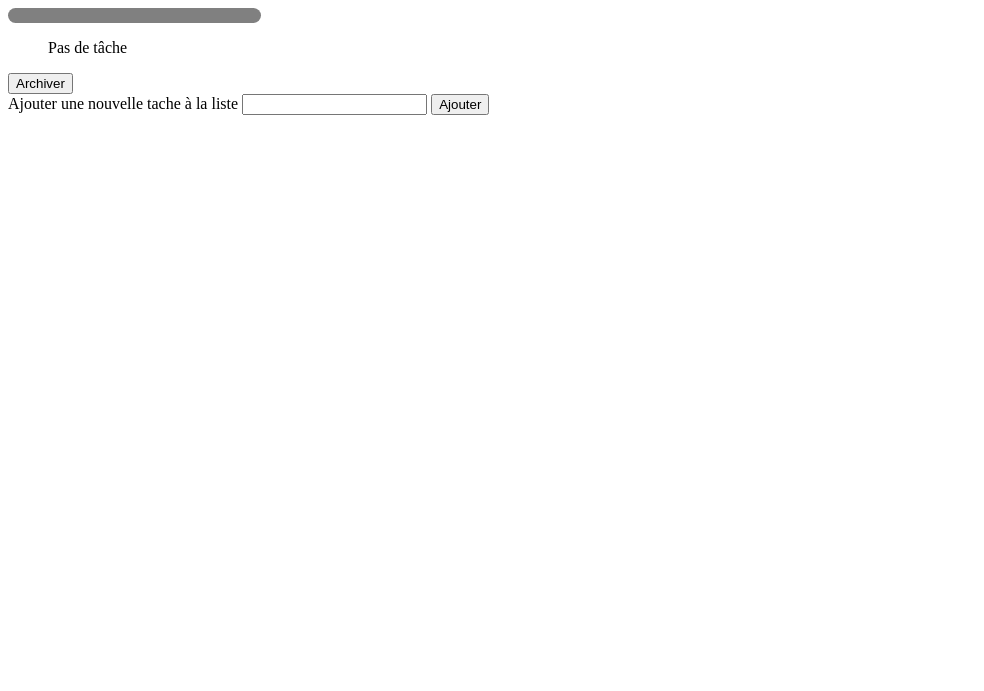
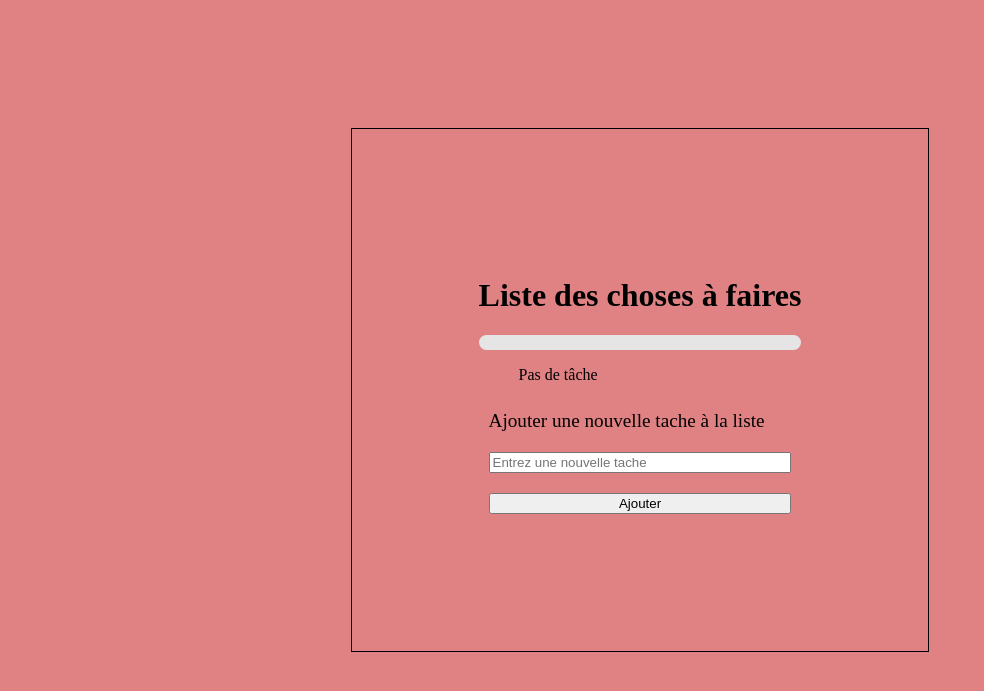
Before and after one commit to kevintsi/TodoList-Flask, a Flask app: template front/templates/todo_list/todo_list.htm in a window 1280 px wide. Shown: the top 691 px of the page, without its empty margins (0-984 px from the left). Run offline with Flask 2, Linux system fonts and the light colour scheme; the template is opened without the code that fills it, so the values that code supplies are empty.

Commit message:
Ajout d'un peu de css (WIP)

```diff
--- a/front/main.py
+++ b/front/main.py
@@ -34,17 +34,17 @@ def add_task():
     return redirect(url_for("index"))
 
 
-@app.post("/delete")
-def delete_task():
-    ids = request.form.getlist("task")
-    print(ids)
-    cur = conn.cursor()
-    for id in ids:
-        try:
-            cur.execute("DELETE FROM task WHERE id = ?",
-                        (id,))
-            conn.commit()
-        except mariadb.Error as e:
-            print(f"Error: {e}")
+# @app.post("/delete")
+# def delete_task():
+#     ids = request.form.getlist("task")
+#     print(ids)
+#     cur = conn.cursor()
+#     for id in ids:
+#         try:
+#             cur.execute("DELETE FROM task WHERE id = ?",
+#                         (id,))
+#             conn.commit()
+#         except mariadb.Error as e:
+#             print(f"Error: {e}")
 
-    return redirect(url_for("index"))
+#     return redirect(url_for("index"))
--- a/front/static/script.js
+++ b/front/static/script.js
@@ -10,18 +10,20 @@ function handleChange(checkbox) {
         nb_checked_task++
         progress_bar.style.width = Math.round(calcul_pourcentage()) + "%"
         label.style.textDecoration = "line-through"
+        label.style.fontStyle = "italic"
     } else {
         nb_checked_task--
         progress_bar.style.width = Math.round(calcul_pourcentage()) + "%"
         label.style.textDecoration = "none"
+        label.style.fontStyle = "normal"
     }
 
 
     var new_width = parseInt(progress_bar.style.width.split("%")[0])
 
-    if (new_width >= 80) {
+    if (new_width >= 70) {
         progress_bar.style.backgroundColor = "green"
-    } else if (new_width > 50 && new_width < 80) {
+    } else if (new_width > 40 && new_width < 70) {
         progress_bar.style.backgroundColor = "orange"
     } else {
         progress_bar.style.backgroundColor = "red"
--- a/front/templates/todo_list/todo_list.htm
+++ b/front/templates/todo_list/todo_list.htm
@@ -1,5 +1,5 @@
 <!DOCTYPE html>
-<html lang="en">
+<html lang="en" style="height:100%;background-color: #E08283;">
 
     <head>
         <meta charset="UTF-8">
@@ -8,15 +8,15 @@
         <title>Todo List</title>
     </head>
 
-    <body>
-        <div style="height:15px; width:20%; background-color:gray; border-radius:30px">
+    <body style="height: 50%;display:flex; align-items:center; margin-top:10%; flex-direction:column">
+        <div style="border:1px solid black; padding:10%">
+            <h1>Liste des choses à faires</h1>
+            <div style="height:15px; background-color:#E5E5E5; border-radius:30px">
                 <div id="progress" style="height:15px; width:0%;border-radius:30px; text-align:center; color: white"></div>
             </div>
-
-        <form action={{url_for("delete_task")}} method="POST">
                 <ol style="list-style-type:none">
                 {% for id, name in todos %}
-                    <li>
+                        <li style="font-size: larger">
                             <input type="checkbox" onchange='handleChange(this)' id={{id}} name="task" value={{id}}>
                             <label id=task{{id}} for={{id}}>{{name}}</label><br>
                         </li>
@@ -24,15 +24,15 @@
                     <div>Pas de tâche</div>
                 {% endfor %}
                 </ol>
-                <input type="submit" value="Archiver"/>
-        </form>
 
             <form action={{url_for("add_task")}} method="POST">
-            <label>Ajouter une nouvelle tache à la liste</label>
-            <input type="textarea" name="new_task"/>
-            <input type="submit" value="Ajouter"/>
+                <div style="display:flex; flex-direction:column">
+                    <label style="font-size: larger; margin:10px">Ajouter une nouvelle tache à la liste</label>
+                    <input placeholder="Entrez une nouvelle tache" style="margin:10px" type="textarea" name="new_task"/>
+                    <input style="margin:10px" type="submit" value="Ajouter"/>
+                </div>
             </form>
-
+        </div>
 
         <script src={{url_for('static', filename='script.js')}}></script>
     </body>
```
Also changed, not shown: front/static/style.css (added). Lines whose indentation alone changed are shown as unchanged.
